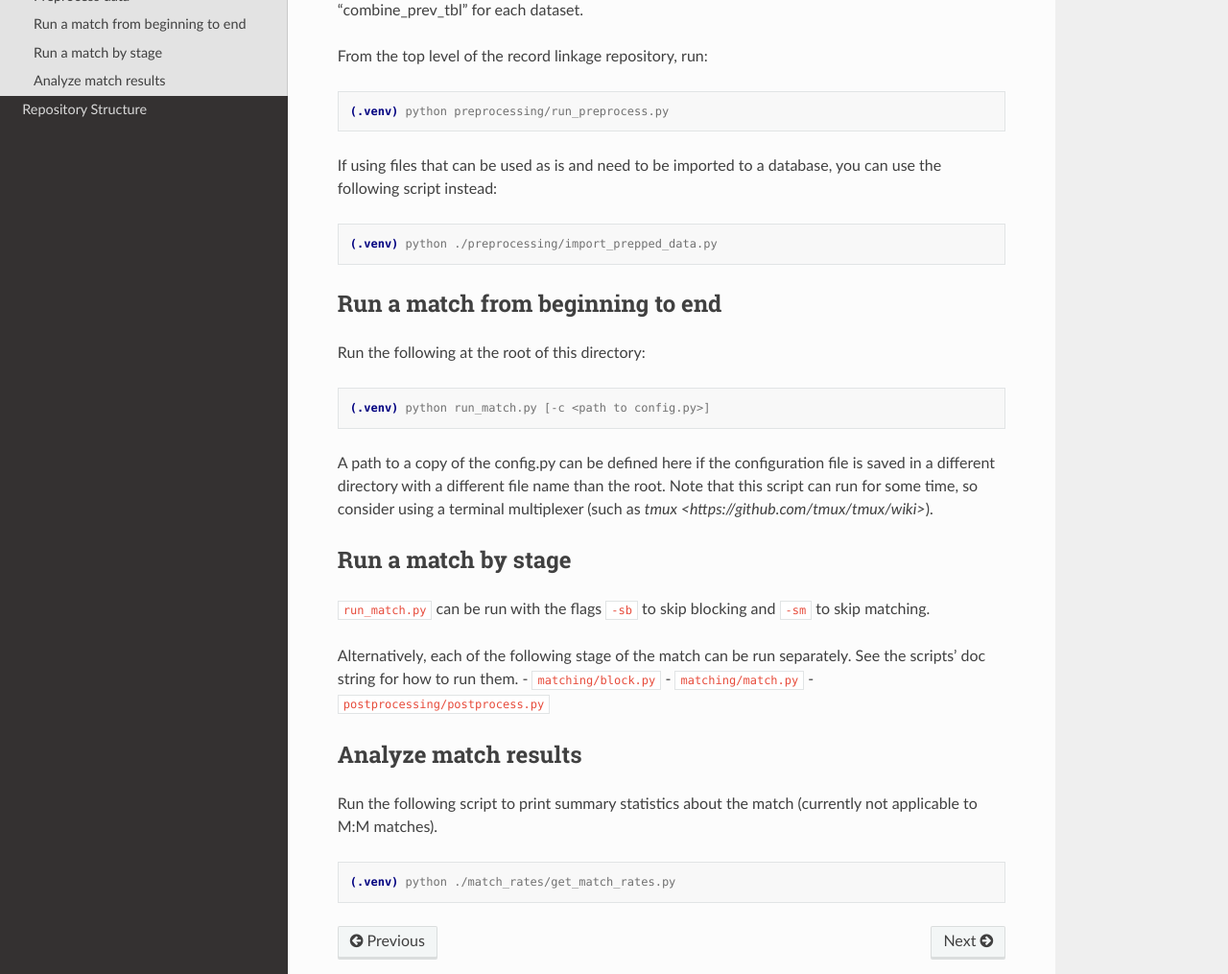
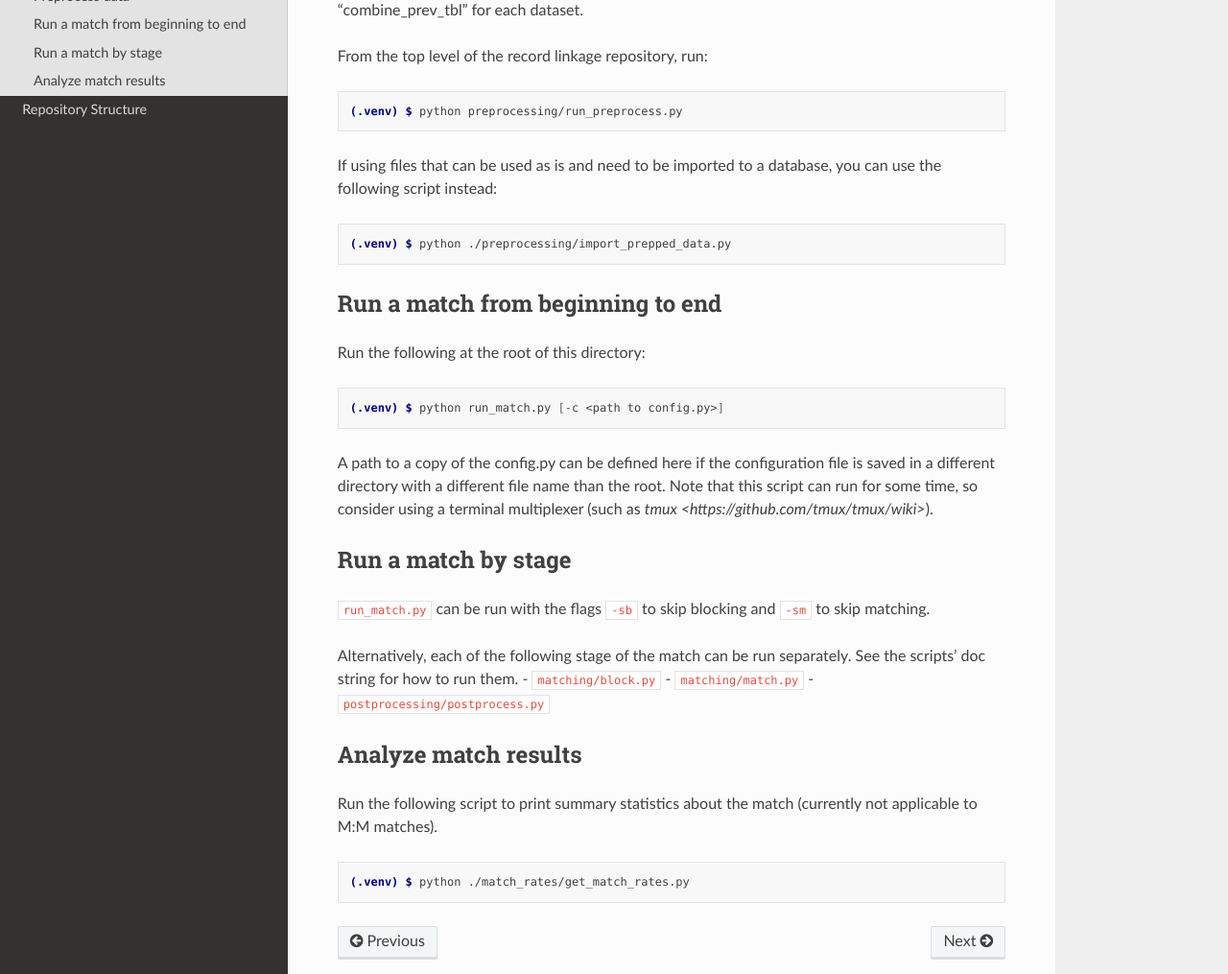
Before and after one commit to sabrinarose9789/record-linkage-test, a Sphinx documentation site: the page built from docs/source/usage.rst, in a window 1280 px wide and 1400 px high, scrolled down 680 px. Shown: the part 270-1285 px from the top of the window at 96% size. Built offline with Sphinx 7.4.7 and the Read the Docs theme 2.0.0, drawn with Linux system fonts in a browser that asks for light colours.

Commit message:
Add code blocks

```diff
--- a/docs/source/usage.rst
+++ b/docs/source/usage.rst
@@ -9,7 +9,7 @@ Clone this Git repository.
 Add the subdirectory `/shared` to your `.bashrc` file located in your root directory.
 This directory contains code used by other modules in this repository and needs
 to be added to the user's `PYTHONPATH`. This can be done by adding the following
-line to `.bashrc:
+line to `.bashrc`:
 
 .. code-block:: console
 
@@ -38,14 +38,14 @@ From the top level of the record linkage repository, run:
 
 .. code-block:: console
 
-    (.venv) python preprocessing/run_preprocess.py
+    (.venv) $ python preprocessing/run_preprocess.py
 
 If using files that can be used as is and need to be imported to a database,
 you can use the following script instead:
 
 .. code-block:: console
 
-    (.venv) python ./preprocessing/import_prepped_data.py
+    (.venv) $ python ./preprocessing/import_prepped_data.py
 
 Run a match from beginning to end
 ---------------------------------
@@ -54,7 +54,7 @@ Run the following at the root of this directory:
 
 .. code-block:: console
 
-    (.venv) python run_match.py [-c <path to config.py>]
+    (.venv) $ python run_match.py [-c <path to config.py>]
 
 A path to a copy of the config.py can be defined here if the configuration file
 is saved in a different directory with a different file name than the root.
@@ -79,4 +79,4 @@ Run the following script to print summary statistics about the match
 
 .. code-block:: console
 
-    (.venv) python ./match_rates/get_match_rates.py
+    (.venv) $ python ./match_rates/get_match_rates.py
--- a/pyproject.toml
+++ b/pyproject.toml
@@ -3,6 +3,6 @@ requires = ["flit_core >=3.2,<4"]
 build-backend = "flit_core.buildapi"
 
 [project]
-name = "lumache"
-authors = [{name = "Graziella", email = "graziella@lumache"}]
+name = "record-linkage-test"
+authors = [{name = "Sabrina"}]
 dynamic = ["version", "description"]
```
